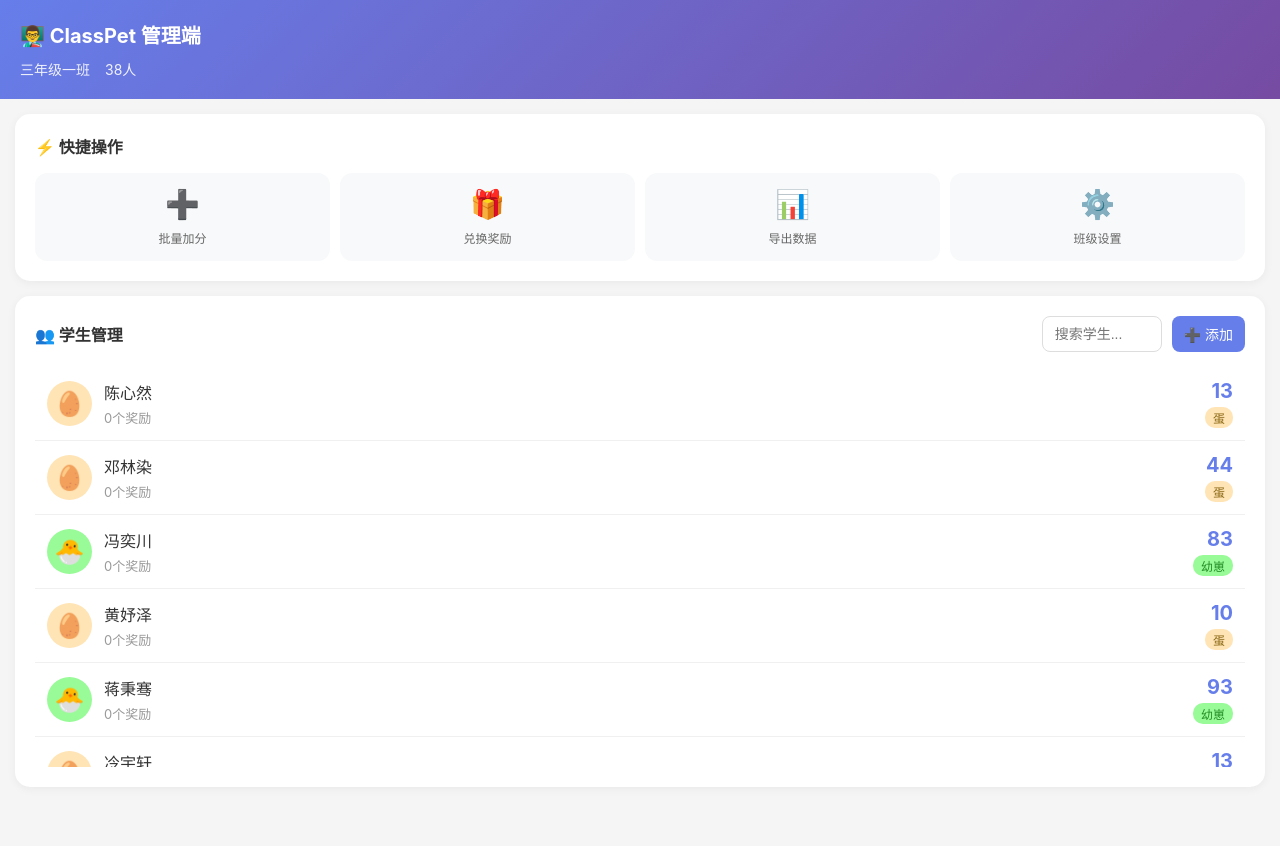
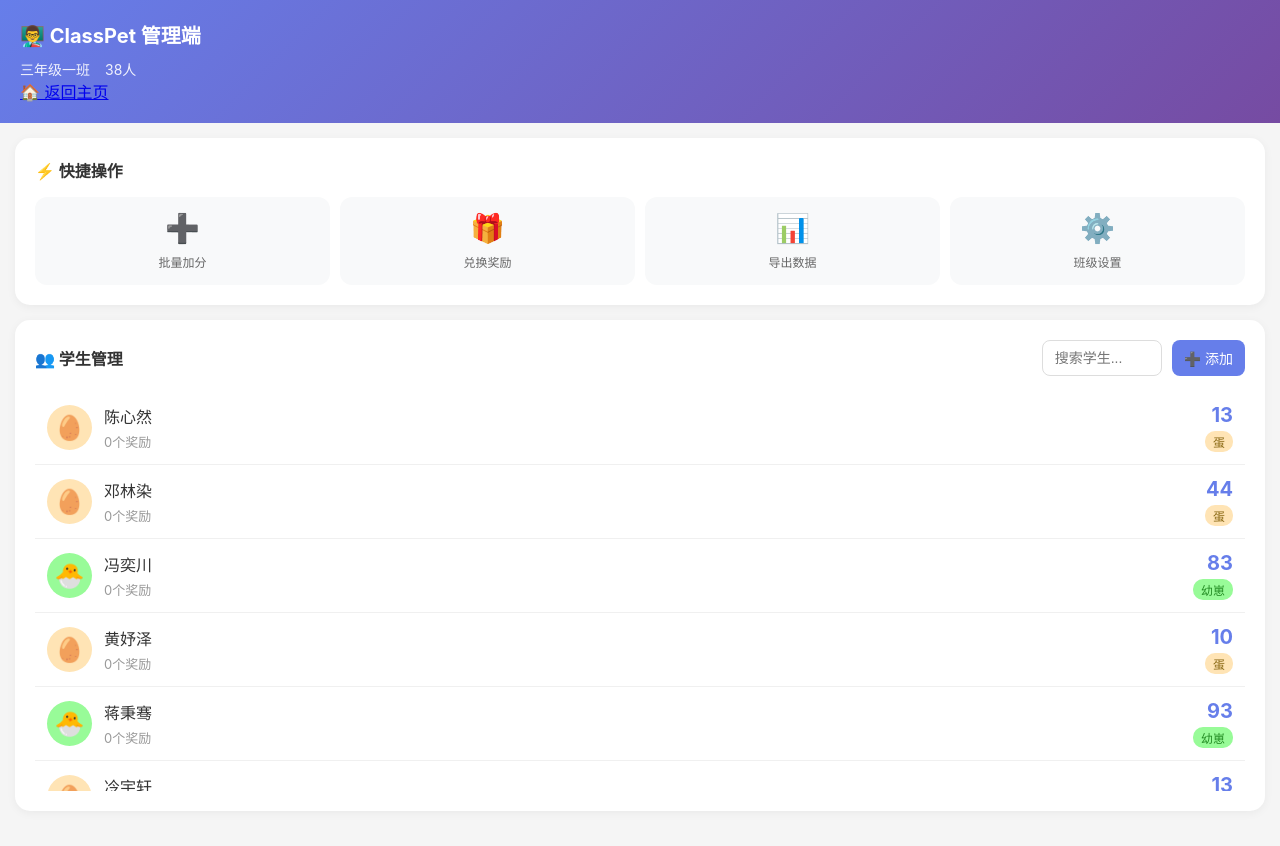
Before and after one commit to fwei19921-dotcom/classpet-pro, a plain HTML site: page admin.html in a window 1280 px wide. Before the commit the page ends 822 px from the top, so only its background shows below. Drawn offline with Linux system fonts and the light colour scheme.

Commit message:
添加返回主页按钮

```diff
--- a/admin.html
+++ b/admin.html
@@ -15,6 +15,7 @@
                 <span class="class-name">三年级一班</span>
                 <span class="student-count">38人</span>
             </div>
+            <a href="index.html" class="btn-back">🏠 返回主页</a>
         </header>
 
         <!-- 主内容 -->
```
